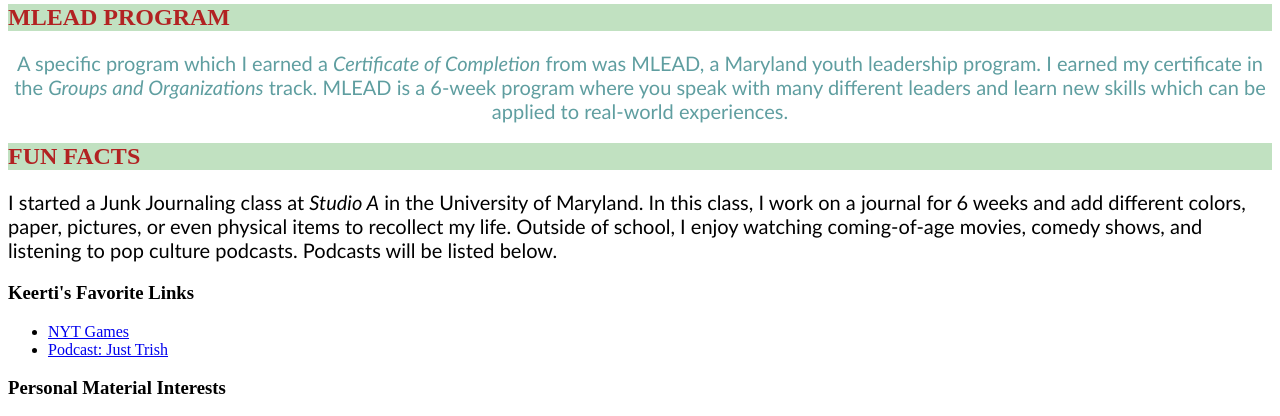
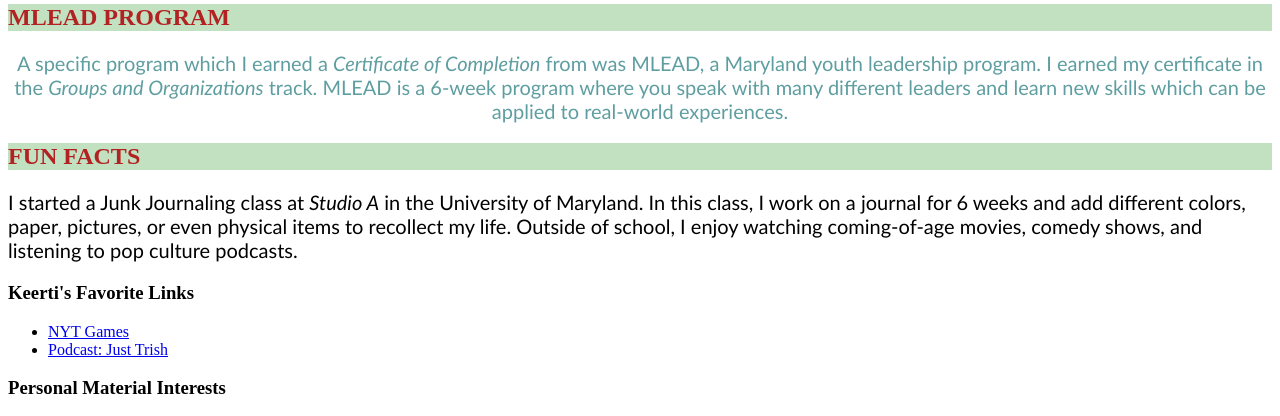
Before and after one commit to keertidas123/helloWorld, a Flask app: page /about-css in a window 1280 px wide. Shown: the part 444-860 px from the top of the page. Run offline with Flask 3, Linux system fonts and the light colour scheme.

Commit message:
Cut part of paragraph text

```diff
--- a/templates/about-css.html
+++ b/templates/about-css.html
@@ -36,8 +36,7 @@ leaders and learn new skills which can be applied to real-world experiences.</p>
 <h2 class="highlight">FUN FACTS</h2>
 <p>I started a Junk Journaling class at <em>Studio A</em> in the University of Maryland. In this class, I work on a journal for 6
     weeks and add different colors, paper, pictures, or even physical items to recollect my life. Outside of school,
-    I enjoy watching coming-of-age movies, comedy shows, and listening to pop culture podcasts.
-    Podcasts will be listed below.</p>
+    I enjoy watching coming-of-age movies, comedy shows, and listening to pop culture podcasts.</p>
 
 <!-- Important External Links-->
 <h3>Keerti's Favorite Links</h3>
```
